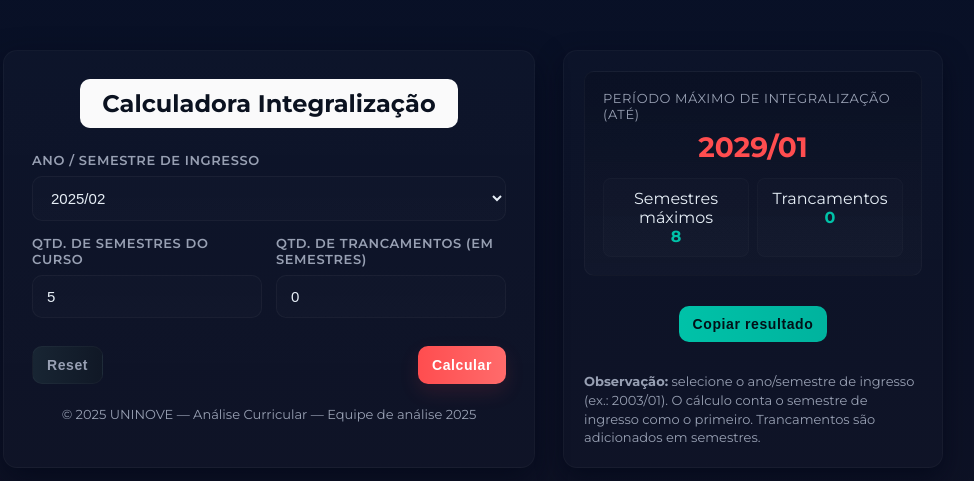
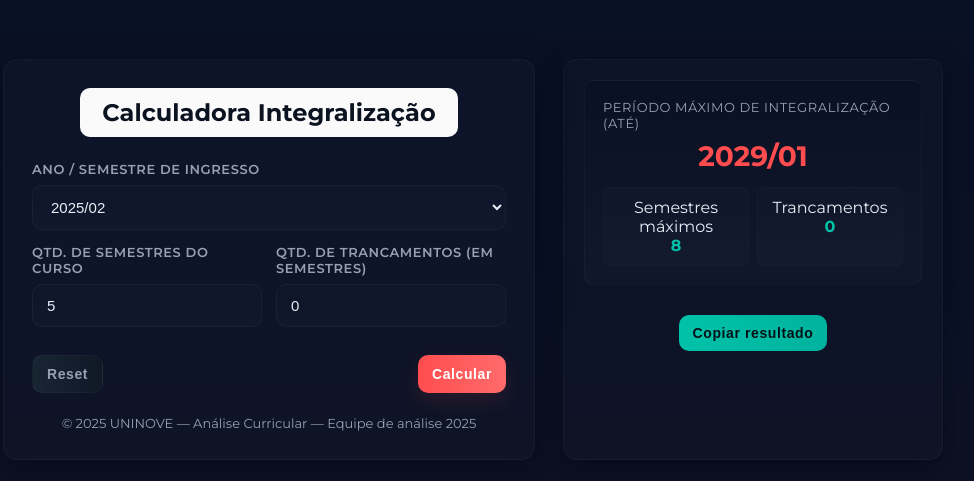
Before and after one commit to deividsantosdematos11-prog/calculadora-uninove, a plain HTML site: page index.html in a window 1280 px wide. Shown: the part 141-622 px from the top of the page, without its empty margins (167-1141 px from the left). Drawn offline with Linux system fonts and the light colour scheme.

Commit message:
Update index.html

```diff
--- a/index.html
+++ b/index.html
@@ -279,7 +279,7 @@
             </div>
 
             <div style="width:100%; margin-top:12px;" class="notes">
-                <div><strong>Observação:</strong> selecione o ano/semestre de ingresso (ex.: 2003/01). O cálculo conta o semestre de ingresso como o primeiro. Trancamentos são adicionados em semestres.</div>
+                <div>
             </div>
         </aside>
     </div>
```
